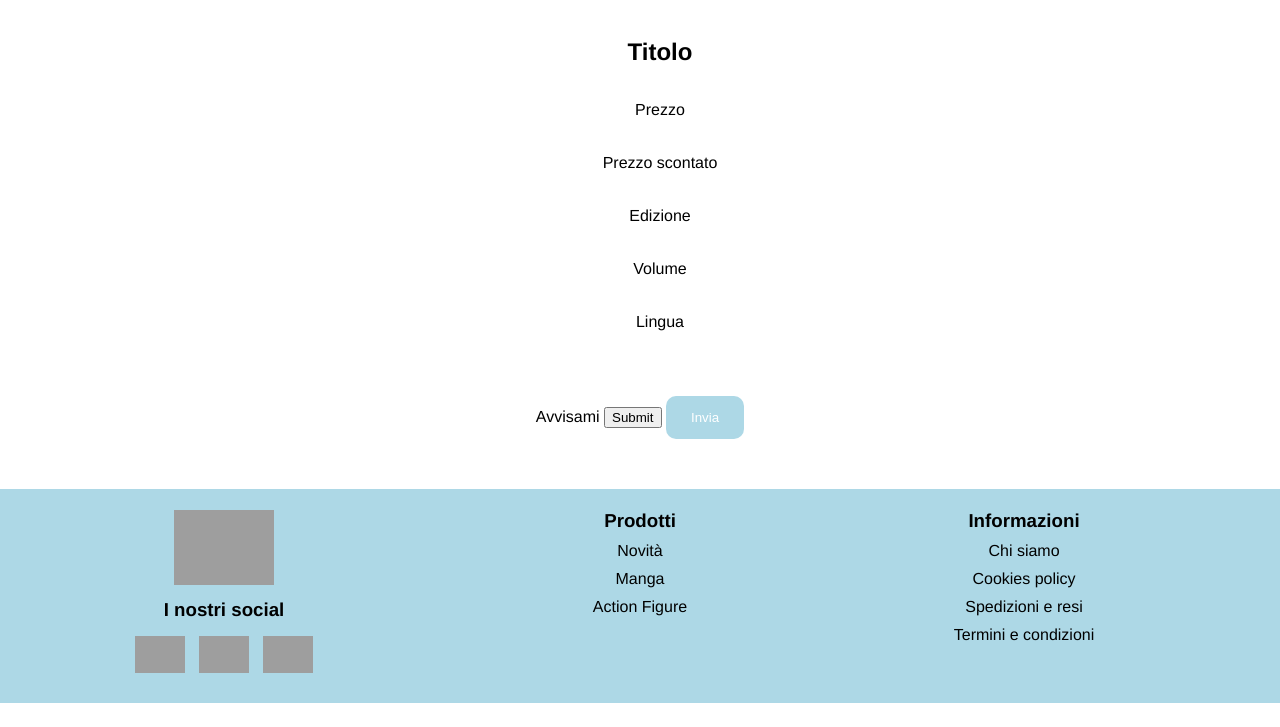
After one commit to melissamagistri/BookaMeli, a PHP site: page /prodotto.php in a window 1280 px wide. The commit adds this page. Shown: the part 383-1110 px from the top of the page. Run offline with PHP 8.4, Linux system fonts and the light colour scheme; some libraries are stand-ins or nearby versions; grey boxes are pictures that could not be loaded.

Commit message:
aggiunta schermata prodotto

```diff
--- a/css/style.css
+++ b/css/style.css
@@ -309,6 +309,10 @@ body > main > form > ul > li > a:hover{
   width: 200px;
 }
 
+.imgprodotto{
+  width: 250px;
+}
+
 body > main > section > div{
   text-align: center;
   display: inline-block;
@@ -318,10 +322,24 @@ body > main > section > div{
 body > main > h1, body > main > section{
   text-align: center;
 }
+
+body > main > section > div:nth-of-type(2){
+  vertical-align: top;
+}
+
+body > main > section > div:nth-of-type(2) > ul > li{
+  margin: 35px 0;
+}
+
+body > main > section:nth-of-type(2){
+  padding: 30px 0;
+}
+
 .descrizioni{
   width: 80%;
   padding: 0 90px 0 110px;
 }
+
 
 @media screen and (max-width: 768px) {
   body > header >div:nth-of-type(2) > ul > li:first-child > h3{
--- /dev/null
+++ b/prodotto.php
@@ -0,0 +1,9 @@
+<?php
+require_once 'util.php';
+
+$templateParams["titolo"] = "BookaMeli - Prodotto";
+$templateParams["nome"] = "template/prodotto.php";
+$templateParams["js"] = array("js/jquery-3.4.1.min.js","js/baseScript.js");
+
+require_once 'template/base.php';
+?>
--- a/template/base.php
+++ b/template/base.php
@@ -54,7 +54,7 @@
                     </span>
                     <div>
                         <ul>
-                            <li><a href="">Nome prodotto</a></li>
+                            <li><a href="prodotto.php">Nome prodotto</a></li>
                             <li>
                                 <div class="quantityButton">-</div>
                                 <input class="inputnoborder" type="text">
--- a/template/homepage.php
+++ b/template/homepage.php
@@ -25,7 +25,7 @@
   <div>
       <ul>
         <li><img class="imghome" src="<?php echo UPLOAD_DIR.'onepiece1.png'?>" alt="one-piece-vol-1"></li>
-        <li><a href="">Titolo</a></li>
+        <li><a href="prodotto.php">Titolo</a></li>
         <li><p>Prezzo</p></li>
         <li>
           <div>
--- /dev/null
+++ b/template/prodotto.php
@@ -0,0 +1,26 @@
+<section>
+    <div>
+        <img class="imgprodotto" src="<?php echo UPLOAD_DIR.'onepiece1.png'?>" alt="one-piece-vol-1">
+    </div>
+
+    <div>
+        <ul>
+            <li><h1>Titolo</h1></li>
+            <li><p>Prezzo</p></li>
+            <li><p>Prezzo scontato</p></li>
+            <li>Edizione</li>
+            <li>Volume</li>
+            <li>Lingua</li>
+        </ul>
+    </div>
+
+</section>
+
+<section>
+
+    <div>
+        <span>Avvisami</span>
+        <input type="submit">
+        <button class="bluebutton">Invia</button>
+    </div>
+</section>
```
Also changed, not shown: template/account.php (added, +12 -0 lines).
